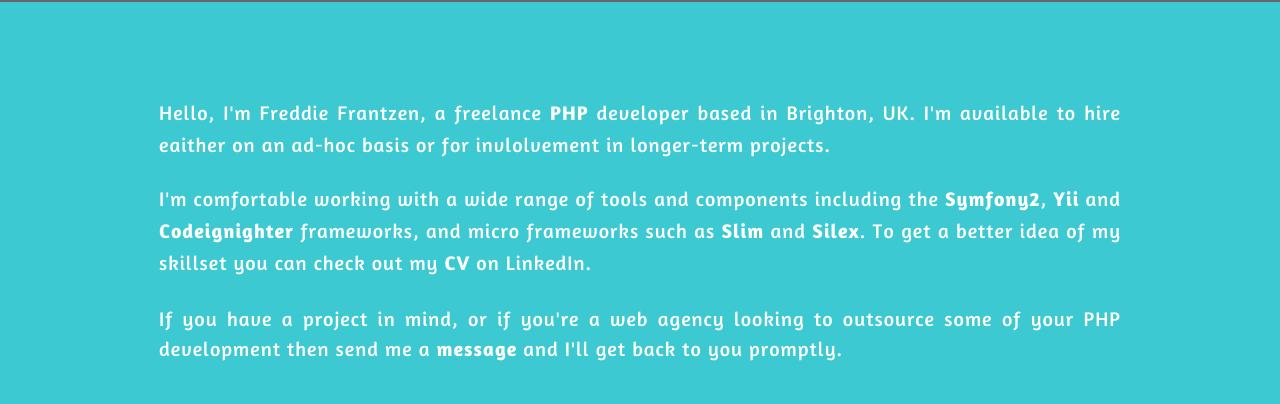
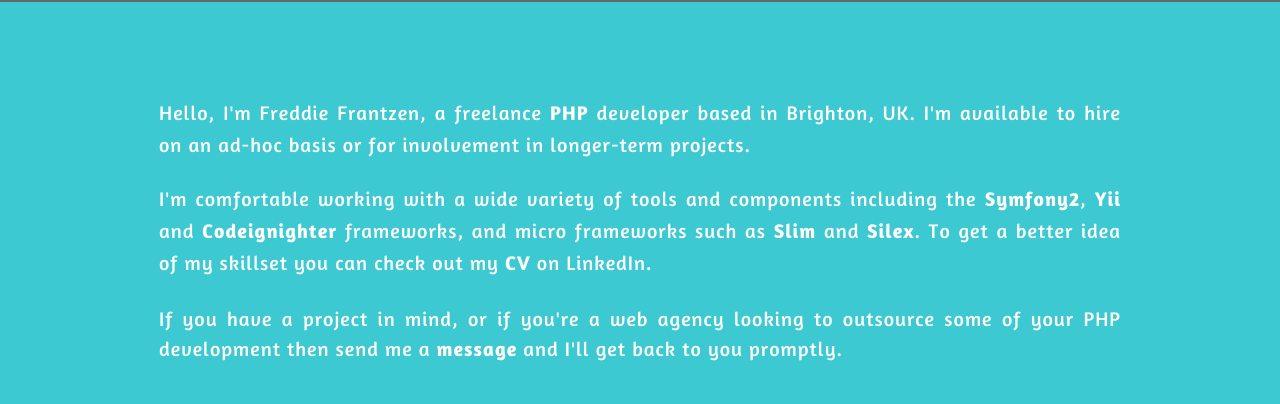
Before and after one commit to freddiefrantzen/freddiefrantzen.com, a plain HTML site: page index.html in a window 1280 px wide. Shown: the top 404 px of the page. Drawn offline with Linux system fonts and the light colour scheme; a script that the page names is missing.

Commit message:
Modified tcopy

```diff
--- a/index.html
+++ b/index.html
@@ -18,9 +18,9 @@
 
 	<div id="bio">
 
-    	<p>Hello, I'm Freddie Frantzen, a freelance <strong>PHP</strong> developer based in Brighton, UK. I'm available to hire eaither on an ad-hoc basis or for invlolvement in longer-term projects.</p>
+    	<p>Hello, I'm Freddie Frantzen, a freelance <strong>PHP</strong> developer based in Brighton, UK. I'm available to hire on an ad-hoc basis or for involvement in longer-term projects.</p>
 
-        <p>I'm comfortable working with a wide range of tools and components including the <strong>Symfony2</strong>, <strong>Yii</strong> and <strong>Codeignighter</strong>  frameworks, and micro frameworks such as <strong>Slim</strong> and <strong>Silex</strong>. To get a better idea of my skillset you can check out my <strong><a href="">CV</a></strong> on LinkedIn.
+        <p>I'm comfortable working with a wide variety of tools and components including the <strong>Symfony2</strong>, <strong>Yii</strong> and <strong>Codeignighter</strong>  frameworks, and micro frameworks such as <strong>Slim</strong> and <strong>Silex</strong>. To get a better idea of my skillset you can check out my <strong><a href="">CV</a></strong> on LinkedIn.
 
         <p>If you have a project in mind, or if you're a web agency looking to outsource some of your PHP development then send me a <strong><a href="mailto:freddie@freddiefrantzene.com">message</a></strong> and I'll get back to you promptly.</p>
 
--- a/page.css
+++ b/page.css
@@ -135,7 +135,7 @@ div#social-icons div {
 }
 
 div#social-icons div:hover {
-    webkit-transform: scale(1.1);
+    -webkit-transform: scale(1.1);
 }
 
 div#linkedin-icon {
```
